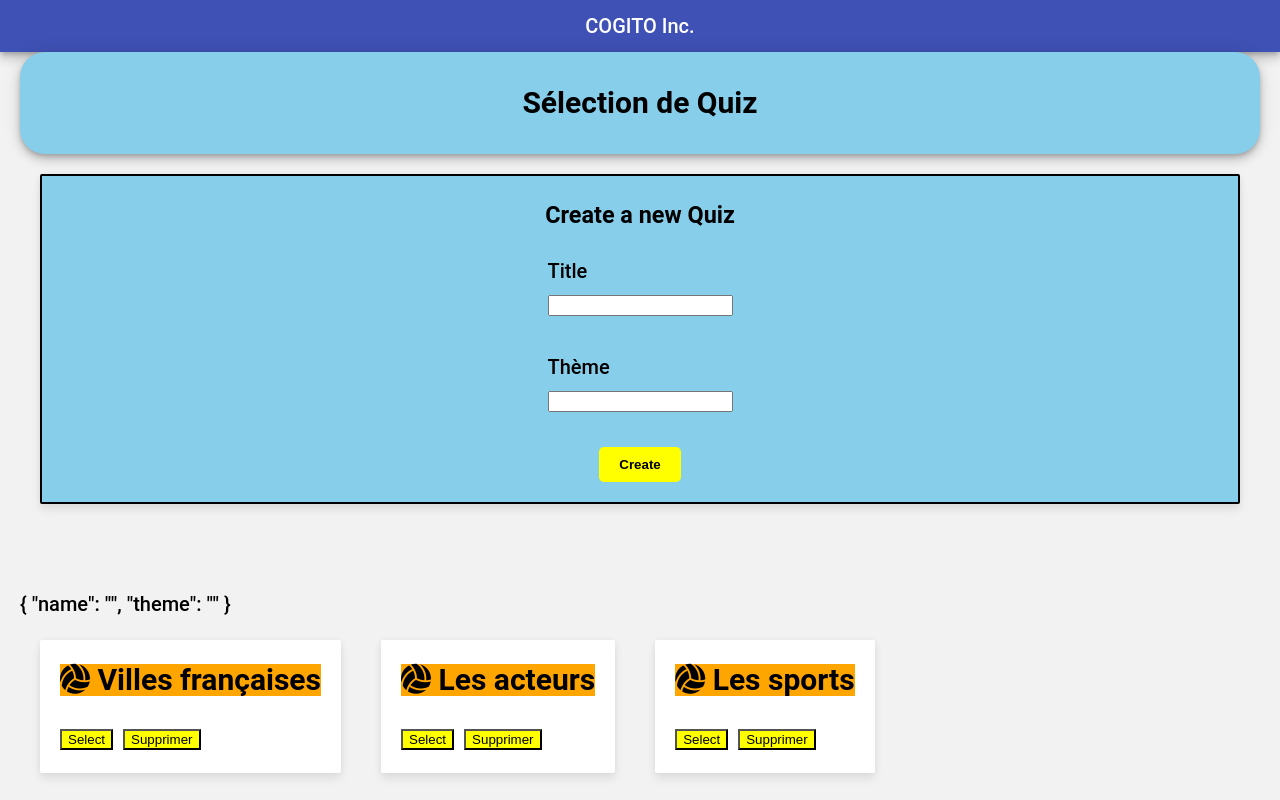
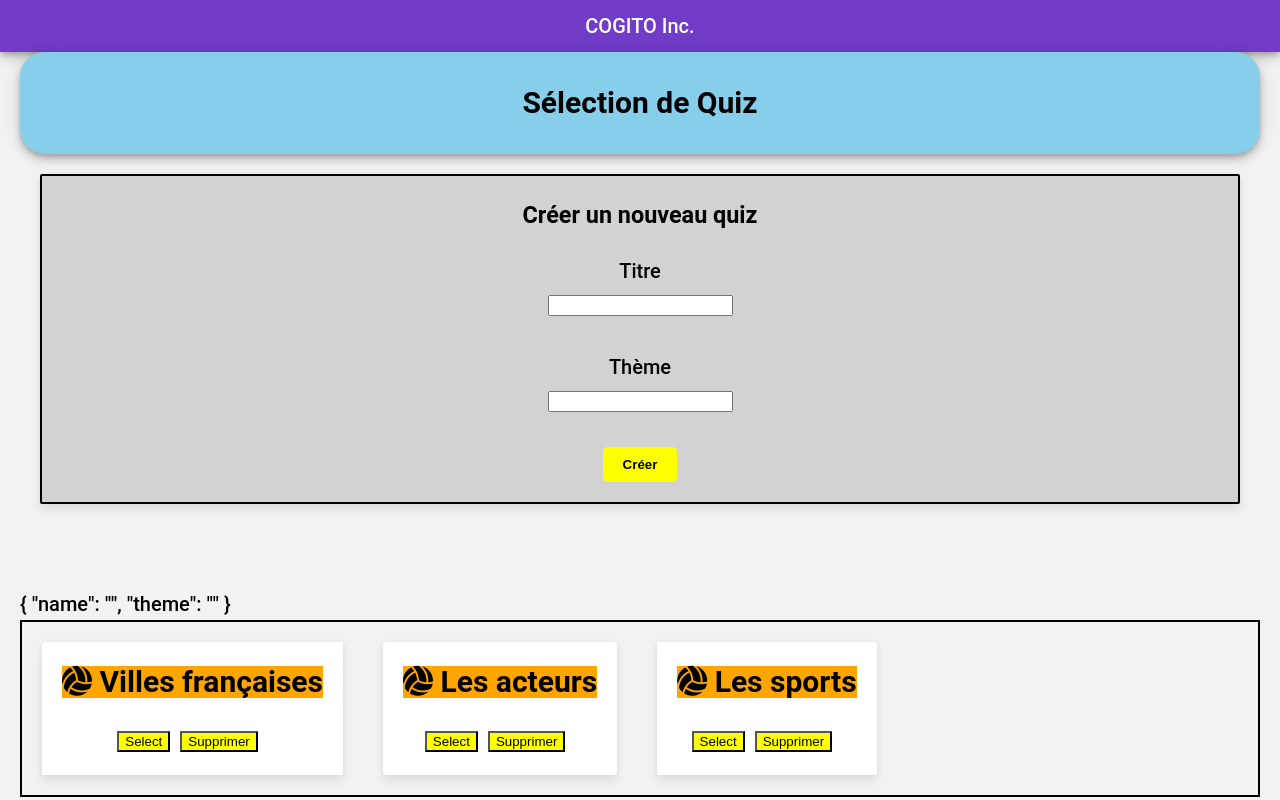
Before and after one commit to 2019-2020-ps6/2022-2023-ps6-cogito, an Angular app in the folder front-end/: page / in a window 1280 px wide. Built offline with nearby package versions, Linux system fonts and the light colour scheme.

Commit message:
feat: css #10

```diff
--- a/front-end/src/app/app.component.scss
+++ b/front-end/src/app/app.component.scss
@@ -12,3 +12,7 @@
     box-shadow: 0 3px 5px -1px rgba(0, 0, 0, 0.2), 0 6px 10px 0 rgba(0, 0, 0, 0.14), 0 1px 18px 0 rgba(0, 0, 0, 0.12);
 
 }
+
+h2 {
+    color: black;
+}
--- a/front-end/src/app/header/header.component.scss
+++ b/front-end/src/app/header/header.component.scss
@@ -9,7 +9,7 @@
 }
 
 .header {
-  background: $blue;
+  background: #713cc8;
   padding: 0.5em;
   box-shadow: 0 3px 5px -1px rgba(0, 0, 0, 0.2), 0 6px 10px 0 rgba(0, 0, 0, 0.14), 0 1px 18px 0 rgba(0, 0, 0, 0.12);
   text-align: center;
--- a/front-end/src/app/quizzes/quiz-form/quiz-form.component.html
+++ b/front-end/src/app/quizzes/quiz-form/quiz-form.component.html
@@ -1,8 +1,8 @@
 <div class="card">
-  <h3>Create a new Quiz</h3>
+  <h3>Créer un nouveau quiz</h3>
   <form class="quiz-form" [formGroup]="quizForm">
     <label for="title">
-      Title <br>
+      Titre <br>
       <input class="input-name" type="text" id="name" [formControlName]="'name'">
     </label>
     <br>
@@ -11,7 +11,7 @@
       <input class="input-theme" type="text" id="theme" [formControlName]="'theme'">
     </label>
     <br>
-    <button type="submit" class="button-card" (click)="addQuiz()">Create</button>
+    <button type="submit" class="button-card" (click)="addQuiz()">Créer</button>
   </form>
 </div>
 <!-- Uncomment below to see your form structure and how it changes-->
--- a/front-end/src/app/quizzes/quiz-form/quiz-form.component.scss
+++ b/front-end/src/app/quizzes/quiz-form/quiz-form.component.scss
@@ -2,7 +2,7 @@
 
 .card {
     border: 2px solid black;
-    background-color: skyblue;
+    background-color: rgb(210, 210, 210);
     display: flex;
     flex-direction: column;
     align-items: center;
@@ -21,3 +21,7 @@
     padding: 10px 20px;
     border-radius: 5px;
   }
+
+  label {
+    text-align: center;
+  }
--- a/front-end/src/app/quizzes/quiz-list/quiz-list.component.scss
+++ b/front-end/src/app/quizzes/quiz-list/quiz-list.component.scss
@@ -1,3 +1,5 @@
 .quiz-list {
   display: flex;
+  border: 2px solid black;
+  text-align: center;
 }
```
